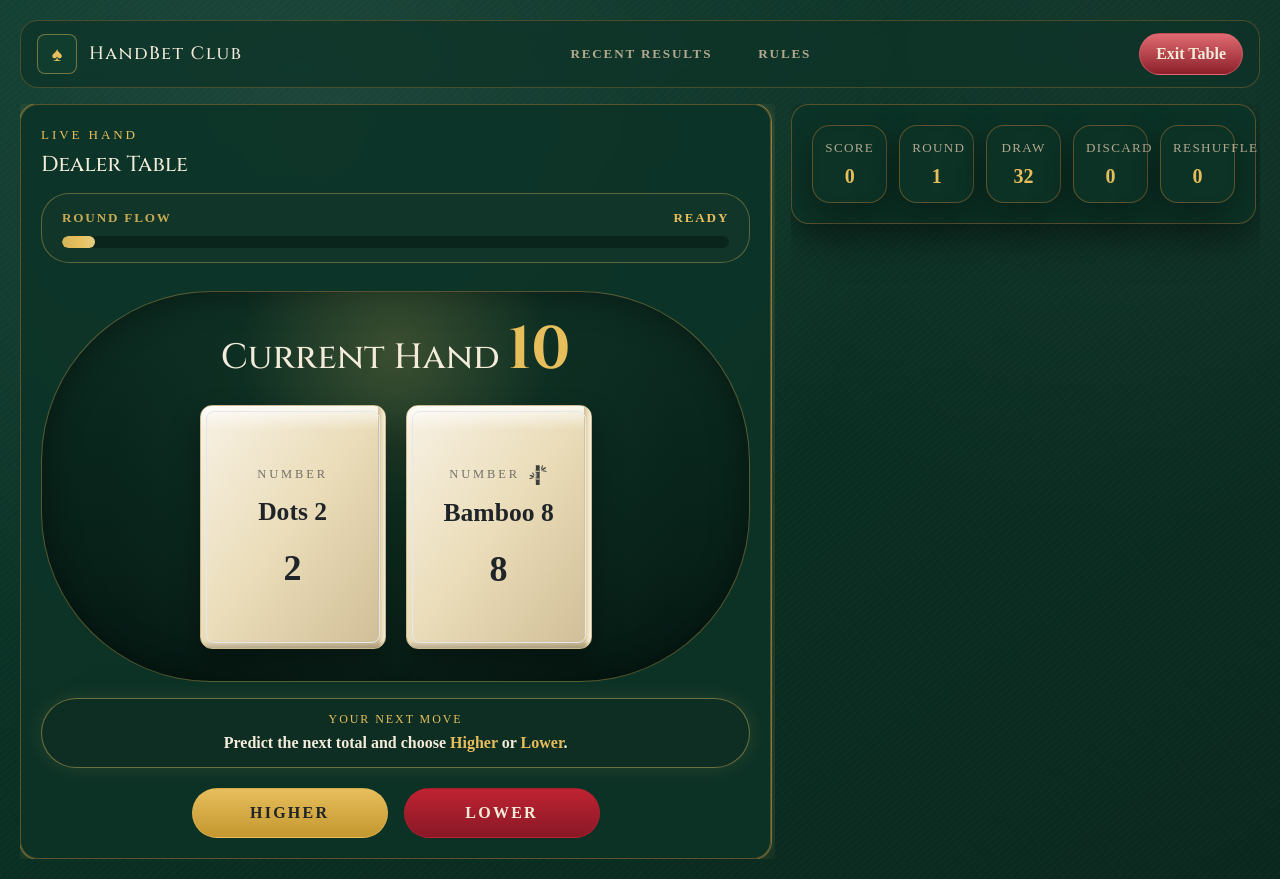
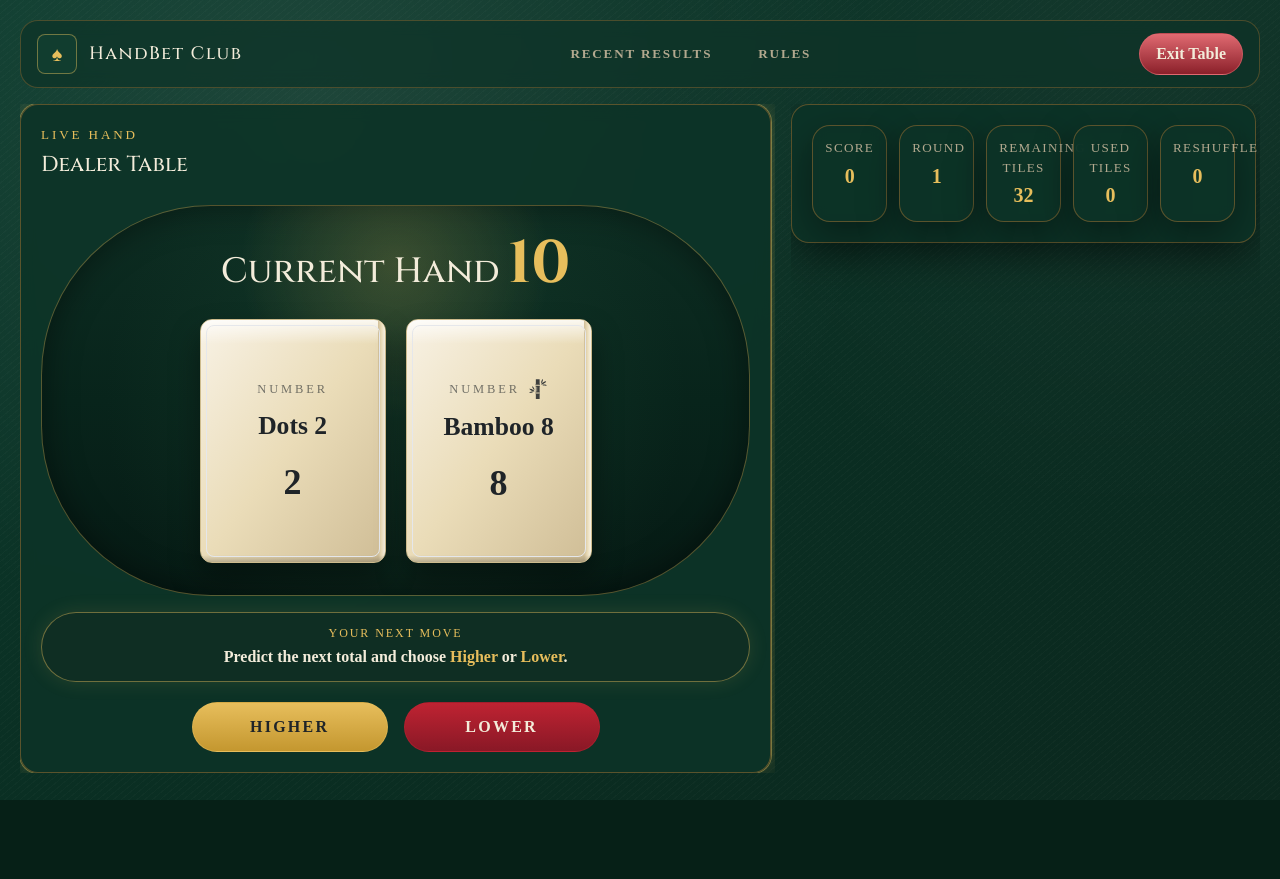
Before and after one commit to haroonnafees001/hand-betting-game, a React (Vite) app: page /game in a window 1280 px wide. After the commit the page ends 800 px from the top, so only its background shows below. Built offline with nearby package versions, Linux system fonts and the light colour scheme.

Commit message:
textual changes for draw/discard to remaining / used

```diff
--- a/src/app/features/game/components/ScoreBoard.jsx
+++ b/src/app/features/game/components/ScoreBoard.jsx
@@ -8,8 +8,8 @@ export default function ScoreBoard({
   const stats = [
     { label: "Score", value: score },
     { label: "Round", value: round },
-    { label: "Draw", value: drawPileCount },
-    { label: "Discard", value: discardPileCount },
+    { label: "Remaining Tiles", value: drawPileCount },
+    { label: "Used Tiles", value: discardPileCount },
     { label: "Reshuffle", value: reshuffleCount },
   ];
 
--- a/src/app/pages/GamePage.jsx
+++ b/src/app/pages/GamePage.jsx
@@ -325,21 +325,6 @@ export default function GamePage() {
                 )}
               </div>
 
-              <div className="mb-4 rounded-[28px] border border-gold/35 bg-[#12382b]/90 px-4 py-3 sm:px-5 sm:py-3.5">
-                <div className="mb-2 flex items-center justify-between text-small font-semibold uppercase tracking-[0.14em] text-gold/85">
-                  <span>Round Flow</span>
-                  <span className="text-gold">{phaseLabelMap[roundPhase]}</span>
-                </div>
-                <div className="h-3 overflow-hidden rounded-full bg-[#0a241b]/95">
-                  <Motion.div
-                    className="h-full rounded-full bg-gradient-to-r from-[#d1b45a] via-gold to-[#e6cd81]"
-                    animate={{ width: `${phaseProgressMap[roundPhase]}%` }}
-                    transition={{
-                      duration: shouldReduceMotion ? 0 : TIMING.CLICK_MS / 1000,
-                    }}
-                  />
-                </div>
-              </div>
 
               <div className="relative mt-3 w-full overflow-hidden rounded-[120px] border border-gold/35 bg-gradient-to-b from-[#0d2d22] via-[#08241b] to-[#061a14] px-3 py-4 shadow-[inset_0_0_35px_rgba(0,0,0,0.45)] sm:rounded-[140px] sm:px-4 sm:py-5 md:rounded-[170px] md:px-6 md:py-7 xl:flex-1">
                 <div className="pointer-events-none absolute inset-0 bg-[radial-gradient(circle_at_50%_15%,rgba(231,190,92,0.2),transparent_32%),radial-gradient(circle_at_50%_50%,rgba(38,89,62,0.32),transparent_72%)]" />
```
